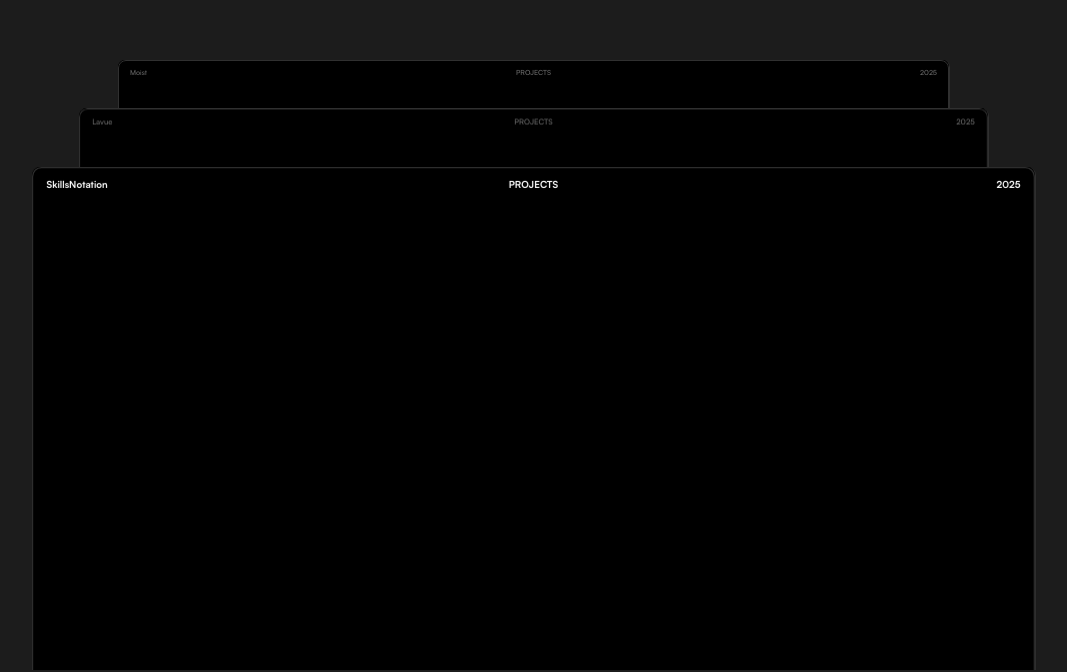
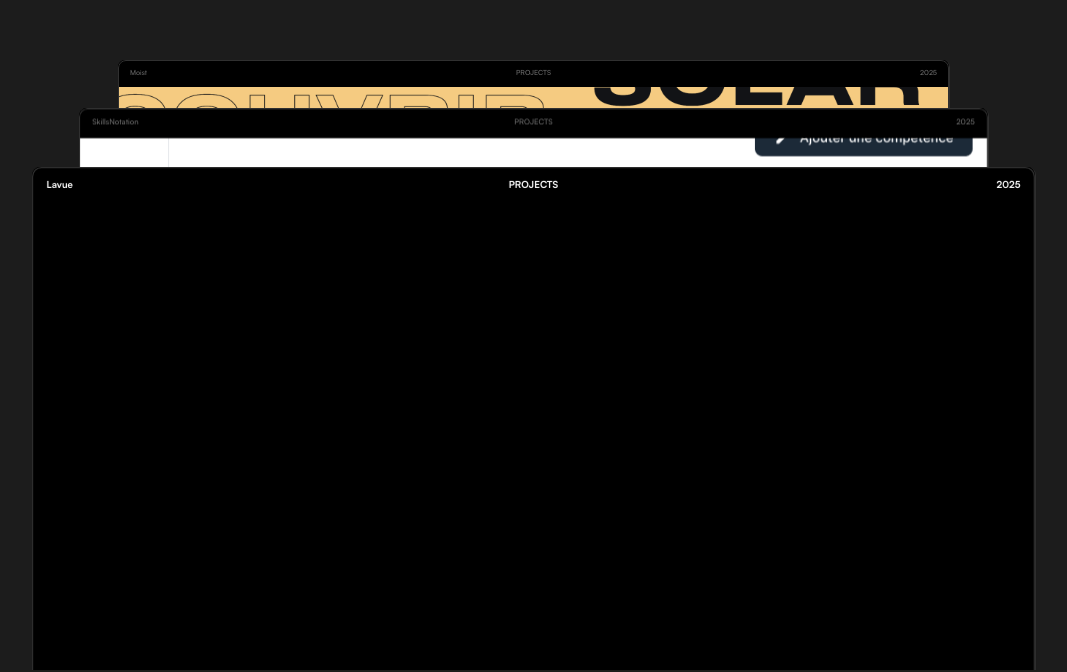
Before and after one commit to PierreMaurer/portfolio, a Next.js app: page / in a window 1280 px wide. Shown: the part 980-1652 px from the top of the page, without its empty margins (106-1173 px from the left). Built offline with nearby package versions, Linux system fonts and the light colour scheme.

Commit message:
feat: adding description project, categories, image or video

```diff
--- a/components/sections/projects/Moist.tsx
+++ b/components/sections/projects/Moist.tsx
@@ -17,7 +17,7 @@ export const Moist = () => {
                     <p className="w-[30%]">Web Development • 3D </p>
                 </div>
                 <div className="mt-10 flex flex-row gap-2">
-                    <p className="text-2xl">See the project</p>
+                    <a href="https://moist-botw.vercel.app/" target="_blank"><p className="text-2xl">See the project</p></a>
                     <MoveUpRight />
                 </div>
                 <div className="w-full flex flex-col items-center mt-20">
--- a/components/sections/projects/Slider.tsx
+++ b/components/sections/projects/Slider.tsx
@@ -3,11 +3,13 @@ import dynamic from "next/dynamic"
 import {useEffect, useRef, useState} from "react";
 import {projects} from "@/components/sections/projects/projects";
 import gsap from "gsap";
+import { MoveUpRight } from "lucide-react";
+import Image from "next/image";
 
 
 const ReactPlayer = dynamic(() => import("react-player"), { ssr: false});
 export const Slider = () => {
-    const sliderRef = useRef(null);
+    const sliderRef = useRef<HTMLDivElement>(null);
     const [isAnimating, setIsAnimating] = useState<boolean>(false);
     const [isClient, setIsClient] = useState<boolean>(false);
 
@@ -19,9 +21,10 @@ export const Slider = () => {
         if (isClient && sliderRef.current) {
             initializeCards()
         }
-    }, [isClient, sliderRef])
+    }, [isClient])
 
     const initializeCards = () => {
+        if (!sliderRef.current) return;
         const cards = Array.from(sliderRef.current.querySelectorAll(".card"));
         gsap.to(cards, {
             y: (i) => 0 + 20 * i + "%",
@@ -33,11 +36,13 @@ export const Slider = () => {
     }
 
     const handleClick = () => {
-        if (isAnimating) return;
+        if (isAnimating || !sliderRef.current) return;
         setIsAnimating(true);
         const slider = sliderRef.current;
         const cards = Array.from(slider.querySelectorAll(".card"));
         const lastCard = cards.pop();
+        if (!lastCard) return;
+
         gsap.to(lastCard, {
             y: "+=150%",
             duration: 0.75,
@@ -78,7 +83,24 @@ export const Slider = () => {
                                 </div>
                             </div>
 
-                            <div className="image-player">
+                            <div className="relative flex-1 w-full">
+                                <div className="absolute bottom-0 mb-5 text-white z-50 flex flex-row justify-between w-[90%] left-[5%]">
+                                    <div className="flex flex-row">
+                                        <a href={project.url} target="_blank"><p className="!text-lg font-satoshi-light">See the project</p></a>
+                                        <MoveUpRight />
+                                    </div>
+                                    <div>
+                                        <p>{project.description}</p>
+                                    </div>
+                                    <div>
+                                        <p>{project.competencies}</p>
+                                    </div>
+                                </div>
+                                <div className="image-player h-full relative" onClick={(e) => {
+                                    e.stopPropagation();
+                                    handleClick();
+                                }}>
+                                    {project.video ? (
                                         <ReactPlayer
                                             url={'https://vimeo.com/1070861527/3f725a319d'}
                                             controls={false}
@@ -88,6 +110,17 @@ export const Slider = () => {
                                             muted
                                             width="100%"
                                             height="100%" />
+                                    ) : (
+                                        <div className="relative w-full h-full">
+                                            <Image
+                                                src={project.urlImage}
+                                                alt={"Screen Skillsnotation"}
+                                                fill
+                                                style={{objectFit: 'contain'}}
+                                            />
+                                        </div>
+                                    )}
+                                </div>
                             </div>
                         </div>
                     ))}
--- a/components/sections/projects/projects.ts
+++ b/components/sections/projects/projects.ts
@@ -2,16 +2,32 @@ export const projects = [
     {
         id: '1',
         name: 'Moist',
-        date: '2025'
+        date: '2025',
+        video: false,
+        urlImage: '/img/moist.png',
+        url: "https://moist-botw.vercel.app/",
+        competencies: "Web Development • 3D",
+        description: "Fictional project created for a Brief of the Week. Promotional website for a summer collection of three new canned drinks, featuring a fresh and playful design aimed at a young audience."
+
     },
     {
         id: '2',
-        name: 'Lavue',
-        date: '2025'
+        name: 'SkillsNotation',
+        date: '2025',
+        video: false,
+        urlImage: '/img/skillsnotation1.png',
+        url: "#",
+        competencies: "Web Design • Web Development • Mobile • Backend",
+        description: "SkillsNotation is Web and mobile app to evaluate the competencies of firefighter during training session"
     },
     {
         id: '3',
-        name: 'SkillsNotation',
-        date: '2025'
-    }
+        name: 'Lavue',
+        date: '2025',
+        video: true,
+        urlImage: 'https://vimeo.com/1070861527/3f725a319d',
+        url: "https://botw-lavue.vercel.app/",
+        competencies: "Web Development • 3D",
+        description: "Fictional project created for a Brief of the Week. A premium fragrance launch website blending regional storytelling with a clean, elegant design."
+    },
 ]
```
Lines whose indentation alone changed are shown as unchanged.
